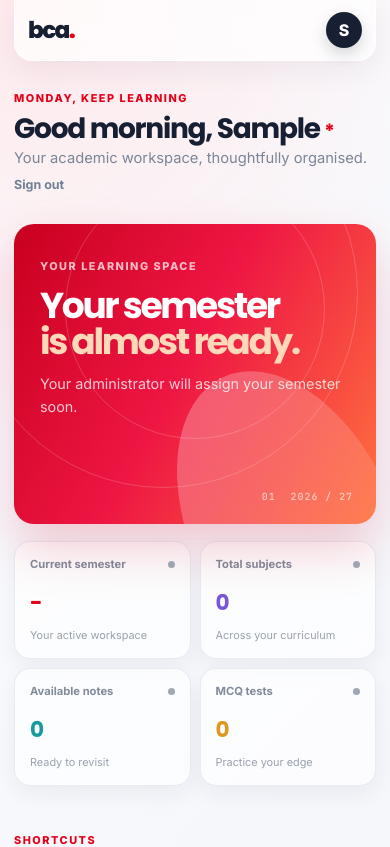
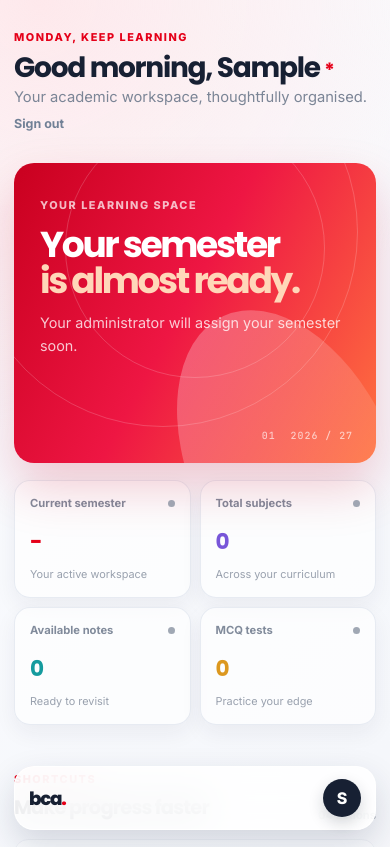
Before and after one commit to amankalyanwat/bca-portal, a React (Vite) app: page / in a window 390 px wide. Shown: the top 847 px of the page. Built offline with nearby package versions, Linux system fonts and the light colour scheme; no server answers; the database is empty; sample sign-in values are in the browser's storage.

Commit message:
Add mobile bottom navigation

```diff
--- a/src/index.css
+++ b/src/index.css
@@ -308,6 +308,41 @@ h1, h2, h3, p { margin-top: 0; }
   .profile-name, .profile-chevron { display: none; }
 }
 
+@media (max-width: 560px) {
+  .dashboard-shell { padding-bottom: 82px; }
+  .dashboard-nav {
+    position: fixed;
+    top: auto;
+    right: 14px;
+    bottom: 14px;
+    left: 14px;
+    z-index: 50;
+    width: auto;
+    min-height: 62px;
+    border: 1px solid rgba(255,255,255,.9);
+    border-radius: 20px;
+    background: rgba(255,255,255,.88);
+    box-shadow: 0 14px 34px rgba(27,39,70,.16);
+    padding: 10px 14px;
+    backdrop-filter: blur(20px);
+  }
+  .dashboard-brand { gap: 0; }
+  .brand-mark { font-size: 1.15rem; }
+  .nav-actions { gap: 10px; }
+  .nav-text-link {
+    display: grid;
+    min-width: 72px;
+    min-height: 38px;
+    place-items: center;
+    border-radius: 11px;
+    background: var(--red-soft);
+    font-size: .7rem;
+  }
+  .profile-button { min-height: 42px; }
+  .avatar-button { width: 38px; height: 38px; }
+  .profile-menu { top: auto; right: 0; bottom: 52px; }
+}
+
 /* Responsive profile menu and mobile admin access */
 .nav-actions { position: relative; }
 .profile-menu {
```
